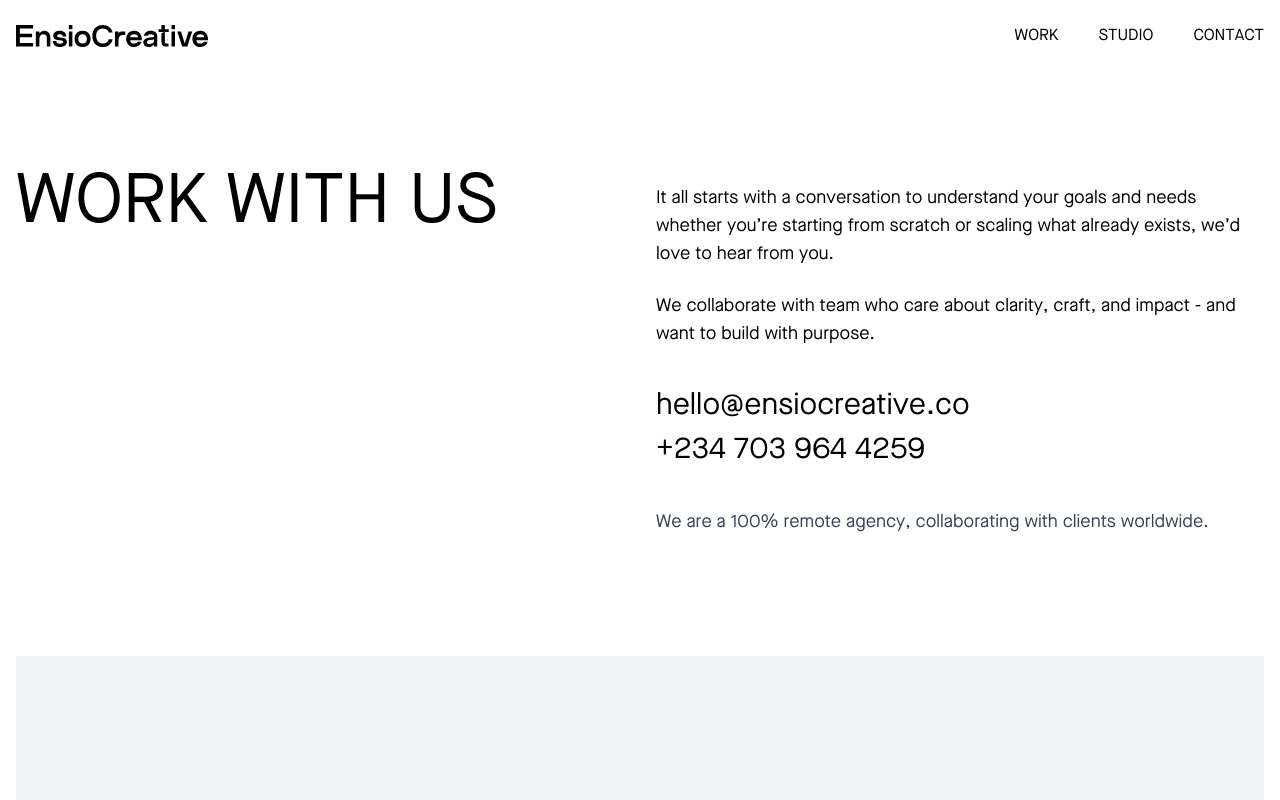
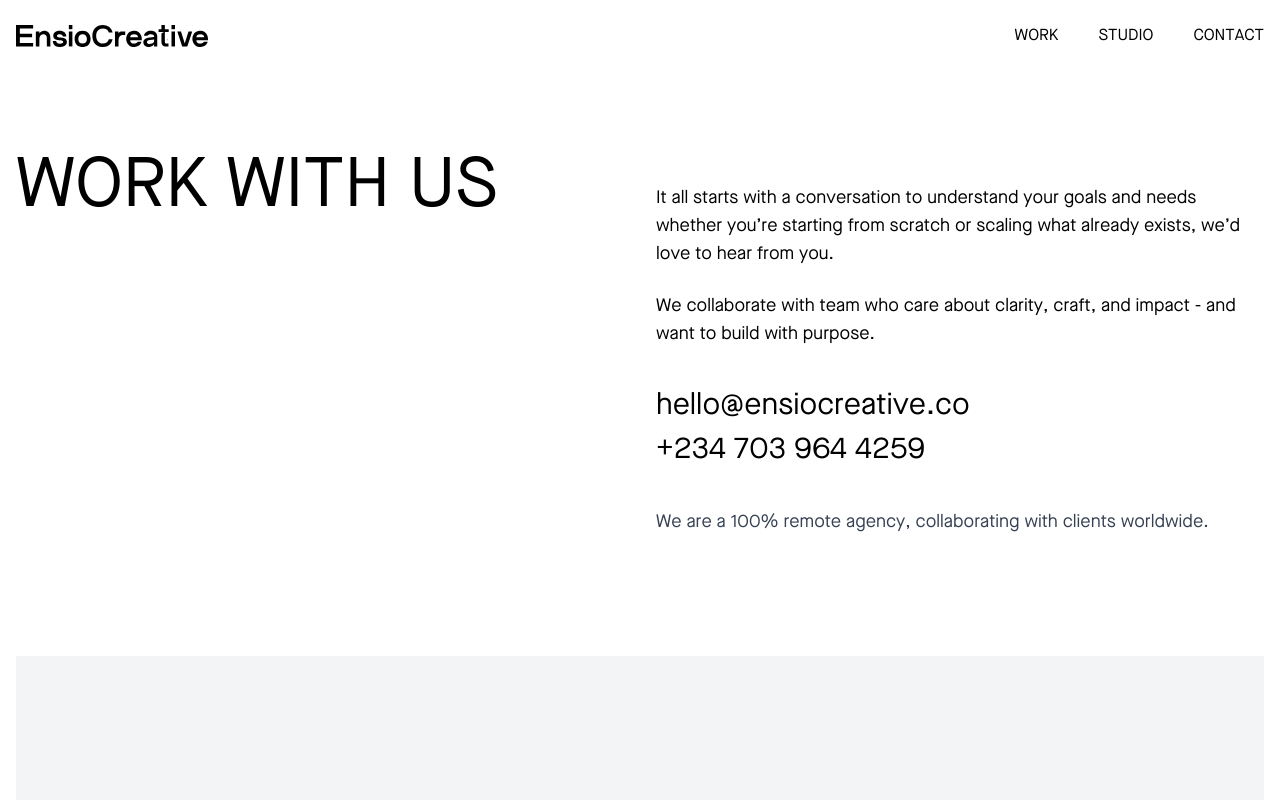
Before and after one commit to Ensio-Creative/ensio-website-25, a Next.js app: page /contact in a window 1280 px wide. Shown: the top 800 px of the page. Built offline with nearby package versions, Linux system fonts and the light colour scheme.

Commit message:
fix: adjust heading styling for improved readability on Contact page

```diff
--- a/src/app/contact/page.tsx
+++ b/src/app/contact/page.tsx
@@ -9,7 +9,7 @@
   <main className="bg-white min-h-screen text-black">
     {/* Main Contact Section */}
     <section className="max-w-7xl mx-auto grid grid-cols-1 md:grid-cols-2 gap-8 md:py-20 py-10 px-4 items-start">
-      <h1 className="text-[50px] md:text-[70px] mb-8 uppercase">Work with Us</h1>
+      <h1 className="text-[50px] md:text-[70px] md:leading-18 leading-10 mb-8 uppercase">Work with Us</h1>
       <div className="flex flex-col gap-6 md:mt-8">
         <p className="text-lg">
           It all starts with a conversation to understand your goals and needs
```
